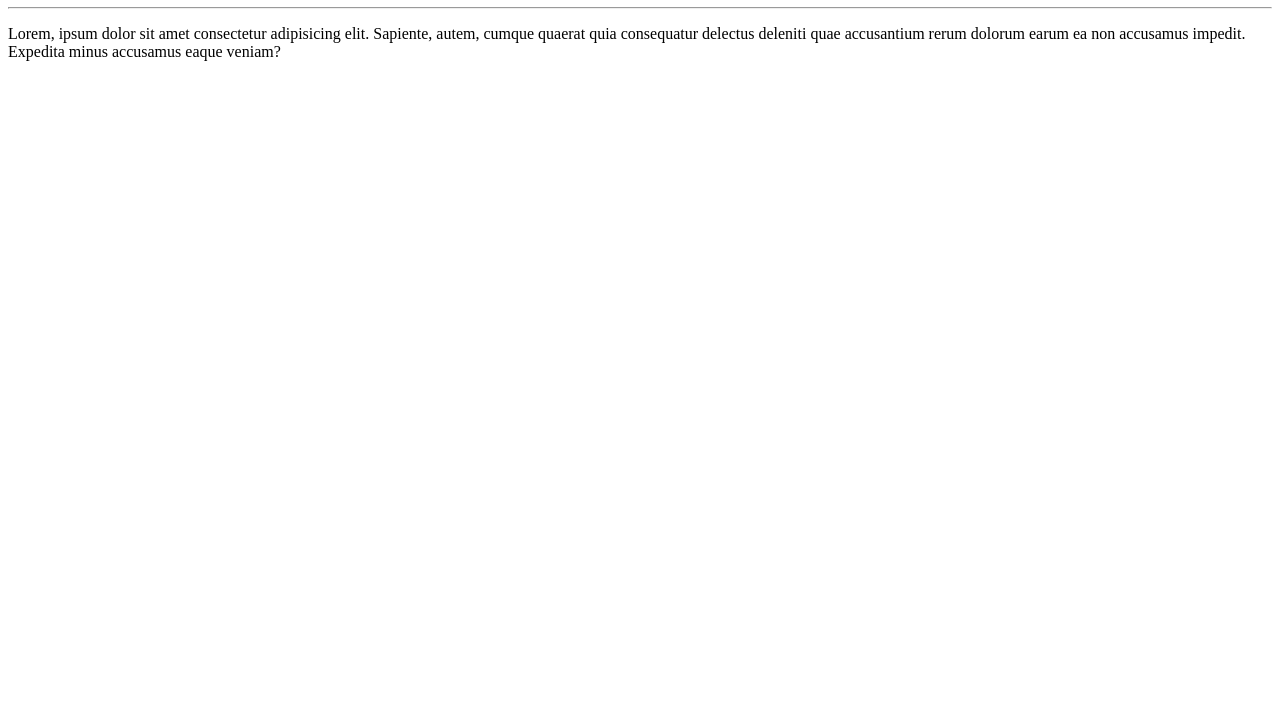
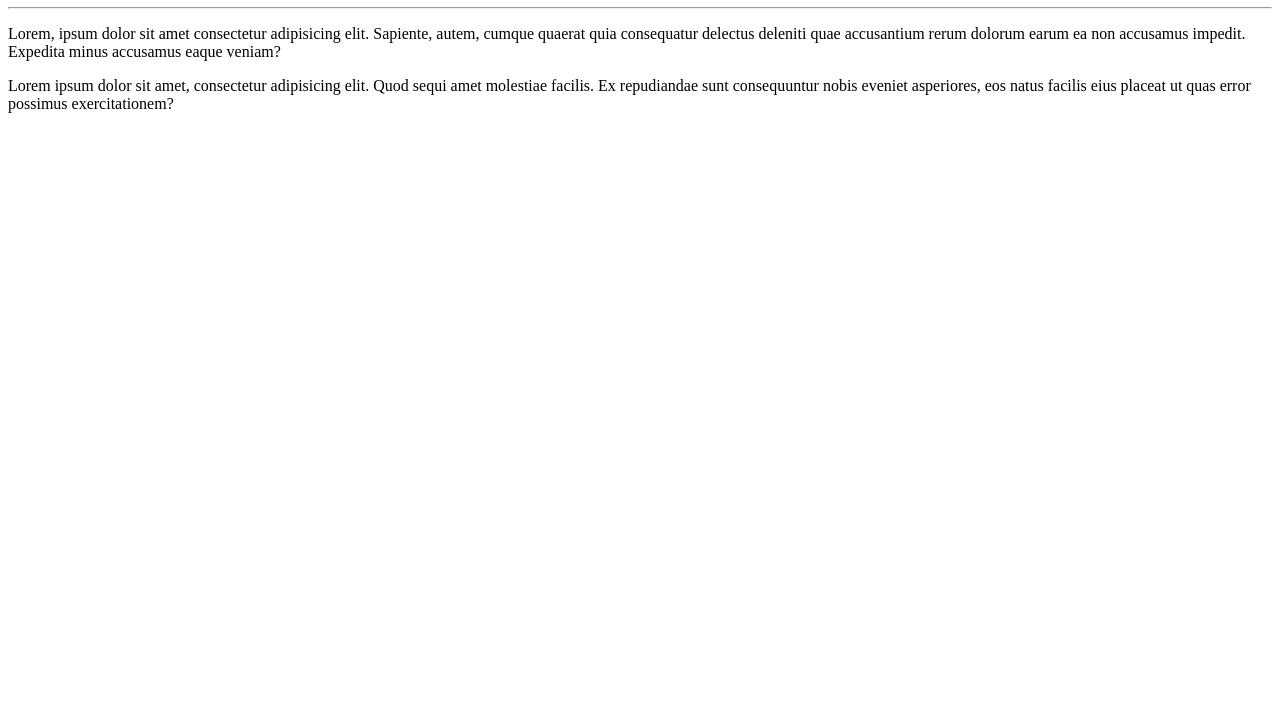
Before and after one commit to IsaiasAES/Ola-Mundo, a plain HTML site: page site-exemplo/index.html in a window 1280 px wide. Shown: the part 73-800 px from the top of the page. Drawn offline with Linux system fonts and the light colour scheme.

Commit message:
add um paragrafo

```diff
--- a/site-exemplo/index.html
+++ b/site-exemplo/index.html
@@ -10,5 +10,6 @@
     <h1>Olá, Mundo!</h1>
     <hr>
     <p>Lorem, ipsum dolor sit amet consectetur adipisicing elit. Sapiente, autem, cumque quaerat quia consequatur delectus deleniti quae accusantium rerum dolorum earum ea non accusamus impedit. Expedita minus accusamus eaque veniam?</p>
+    <p>Lorem ipsum dolor sit amet, consectetur adipisicing elit. Quod sequi amet molestiae facilis. Ex repudiandae sunt consequuntur nobis eveniet asperiores, eos natus facilis eius placeat ut quas error possimus exercitationem?</p>
 </body>
 </html>
```
